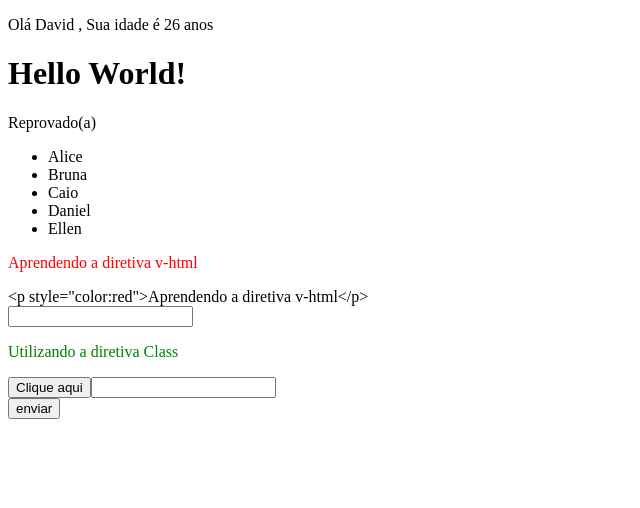
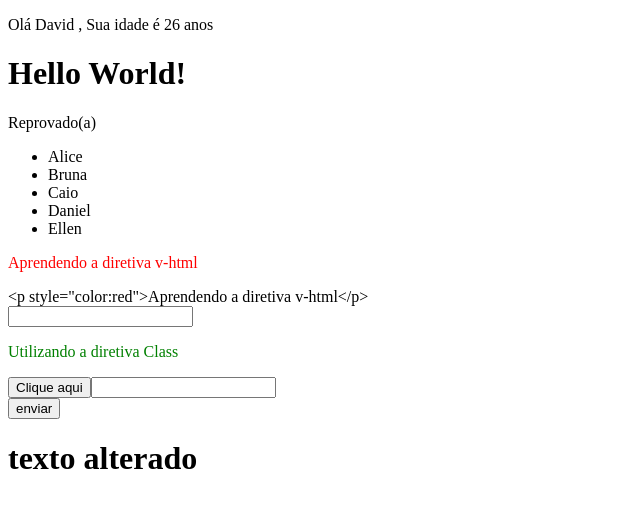
Before and after one commit to Everton3012/estudo-vue, a Vue app: page / in a window 1280 px wide. Shown: the top 508 px of the page, without its empty margins (0-640 px from the left). Built offline with nearby package versions, Linux system fonts and the light colour scheme.

Commit message:
lifecycle

```diff
--- a/src/App.vue
+++ b/src/App.vue
@@ -10,6 +10,7 @@ import Exemplo06 from '@/components/Exemplo06Classe.vue';
 import Exemplo07 from '@/components/Exemplo07Click.vue';
 import Exemplo08 from '@/components/Exemplo08Teclado.vue';
 import Exemplo09 from '@/components/Exemplo09Enviar.vue';
+import Exemplo10 from '@/components/Exemplo10Lifecycle.vue';
 </script>
 
 <!-- HTML -->
@@ -24,6 +25,7 @@ import Exemplo09 from '@/components/Exemplo09Enviar.vue';
     <Exemplo07/>
     <Exemplo08/>
     <Exemplo09/>
+    <Exemplo10/>
 </template>
 
 <style scoped>
--- /dev/null
+++ b/src/components/Exemplo10Lifecycle.vue
@@ -0,0 +1,25 @@
+<!-- SCRIPT -->
+<script setup>
+
+  import {onMounted, ref} from 'vue';
+
+  let texto = ref('hello world!');
+
+  // Lifecycle onMounted
+  onMounted(() => {
+    setTimeout(() => {
+      texto.value = 'texto alterado';
+    }, 3000);
+  });
+
+</script>
+
+<!-- HTML -->
+<template>
+  <h1>{{ texto }}</h1>
+</template>
+
+<!-- CSS -->
+<style scoped>
+
+</style>
```
